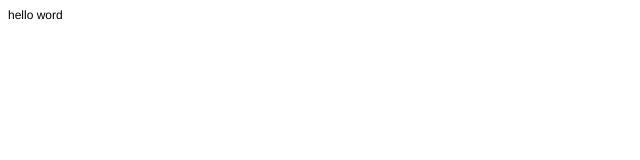
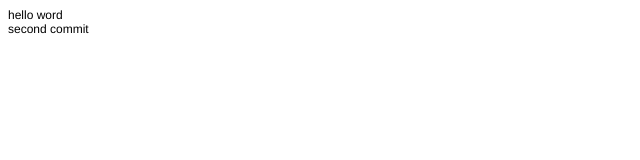
Before and after one commit to yonie122/sungho, a plain HTML site: page index.html in a window 1280 px wide. Shown: the full height of the page, 0-640 px from the left. Drawn offline with Linux system fonts and the light colour scheme.

Commit message:
second commit

```diff
--- a/index.html
+++ b/index.html
@@ -7,10 +7,12 @@
   <meta name="Generator" content="Cocoa HTML Writer">
   <meta name="CocoaVersion" content="1671">
   <style type="text/css">
-    p.p1 {margin: 0.0px 0.0px 0.0px 0.0px; font: 12.0px Helvetica}
+    p.p1 {margin: 0.0px 0.0px 0.0px 0.0px; line-height: 14.0px; font: 12.0px Helvetica; color: #000000; -webkit-text-stroke: #000000}
+    span.s1 {font-kerning: none}
   </style>
 </head>
 <body>
-<p class="p1">hello word</p>
+<p class="p1"><span class="s1">hello word</span></p>
+<p class="p1"><span class="s1">second commit</span></p>
 </body>
 </html>
```
